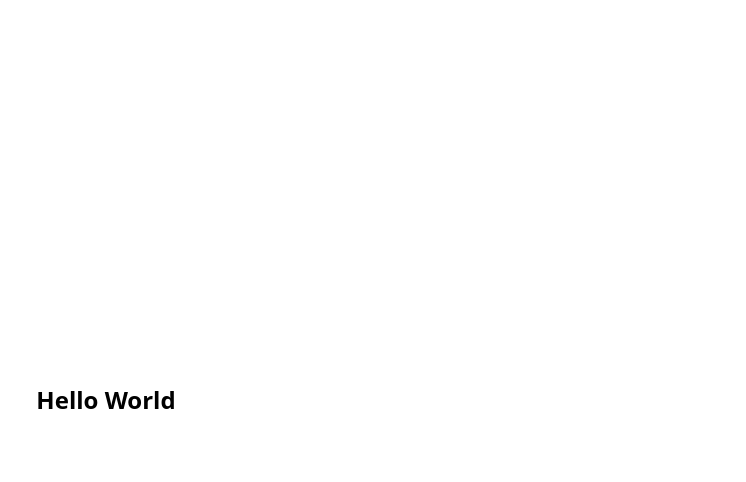
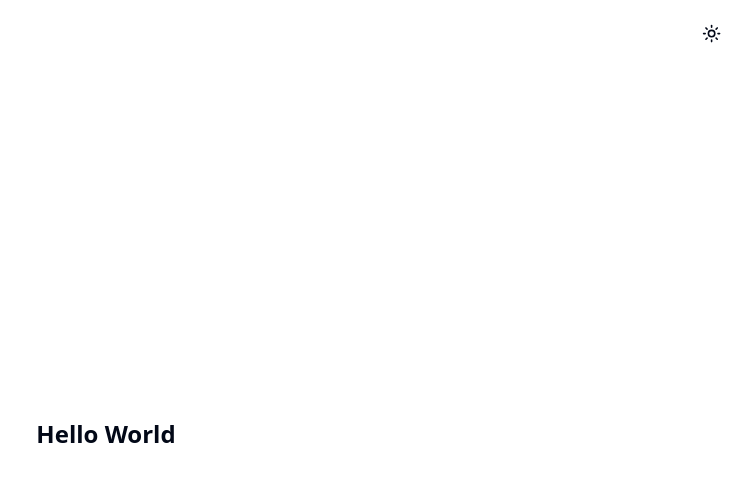
Before and after one commit to morotioye/tethernotes, a React (Vite) app: page / in a window 1280 px wide. Shown: the top 482 px of the page, without its empty margins (534-1280 px from the left). Built offline with nearby package versions, Linux system fonts and the light colour scheme.

Commit message:
themes 1

```diff
--- a/src/App.tsx
+++ b/src/App.tsx
@@ -1,11 +1,20 @@
 import React from 'react'
+import { ThemeProvider } from './components/theme-provider'
+import { ThemeToggle } from './components/theme-toggle'
 
 export default function App() {
   return (
-    <div className="h-screen w-screen flex items-center justify-center bg-white">
-      <h1 className="text-2xl font-semibold text-black">
-        Hello World
-      </h1>
-    </div>
+    <ThemeProvider defaultTheme="system" storageKey="app-theme">
+      <div className="h-screen w-screen flex flex-col bg-background text-foreground">
+        <div className="flex justify-end p-4">
+          <ThemeToggle />
+        </div>
+        <div className="flex-1 flex items-center justify-center">
+          <h1 className="text-2xl font-semibold">
+            Hello World
+          </h1>
+        </div>
+      </div>
+    </ThemeProvider>
   )
 }
--- /dev/null
+++ b/src/components/theme-provider.tsx
@@ -0,0 +1,73 @@
+import * as React from "react"
+import { createContext, useContext, useEffect, useState } from "react"
+
+type Theme = "dark" | "light" | "system"
+
+type ThemeProviderProps = {
+  children: React.ReactNode
+  defaultTheme?: Theme
+  storageKey?: string
+}
+
+type ThemeProviderState = {
+  theme: Theme
+  setTheme: (theme: Theme) => void
+}
+
+const initialState: ThemeProviderState = {
+  theme: "system",
+  setTheme: () => null,
+}
+
+const ThemeProviderContext = createContext<ThemeProviderState>(initialState)
+
+export function ThemeProvider({
+  children,
+  defaultTheme = "system",
+  storageKey = "vite-ui-theme",
+  ...props
+}: ThemeProviderProps) {
+  const [theme, setTheme] = useState<Theme>(
+    () => (localStorage.getItem(storageKey) as Theme) || defaultTheme
+  )
+
+  useEffect(() => {
+    const root = window.document.documentElement
+    root.classList.remove("light", "dark")
+
+    if (theme === "system") {
+      const systemTheme = window.matchMedia("(prefers-color-scheme: dark)")
+        .matches
+        ? "dark"
+        : "light"
+
+      root.classList.add(systemTheme)
+      return
+    }
+
+    root.classList.add(theme)
+  }, [theme])
+
+  const value = {
+    theme,
+    setTheme: (theme: Theme) => {
+      localStorage.setItem(storageKey, theme)
+      setTheme(theme)
+    },
+  }
+
+  return (
+    <ThemeProviderContext.Provider value={value} {...props}>
+      {children}
+    </ThemeProviderContext.Provider>
+  )
+}
+
+export const useTheme = () => {
+  const context = useContext(ThemeProviderContext)
+
+  if (context === undefined)
+    throw new Error("useTheme must be used within a ThemeProvider")
+
+  return context
+}
--- /dev/null
+++ b/src/components/theme-toggle.tsx
@@ -0,0 +1,37 @@
+import * as React from "react"
+import { Moon, Sun } from "lucide-react"
+import { Button } from "../components/ui/button"
+import {
+  DropdownMenu,
+  DropdownMenuContent,
+  DropdownMenuItem,
+  DropdownMenuTrigger,
+} from "../components/ui/dropdown-menu"
+import { useTheme } from "./theme-provider"
+
+export function ThemeToggle() {
+  const { setTheme } = useTheme()
+
+  return (
+    <DropdownMenu>
+      <DropdownMenuTrigger asChild>
+        <Button variant="ghost" size="icon" className="w-9 h-9">
+          <Sun className="h-[1.2rem] w-[1.2rem] rotate-0 scale-100 transition-all dark:-rotate-90 dark:scale-0" />
+          <Moon className="absolute h-[1.2rem] w-[1.2rem] rotate-90 scale-0 transition-all dark:rotate-0 dark:scale-100" />
+          <span className="sr-only">Toggle theme</span>
+        </Button>
+      </DropdownMenuTrigger>
+      <DropdownMenuContent align="end">
+        <DropdownMenuItem onClick={() => setTheme("light")}>
+          Light
+        </DropdownMenuItem>
+        <DropdownMenuItem onClick={() => setTheme("dark")}>
+          Dark
+        </DropdownMenuItem>
+        <DropdownMenuItem onClick={() => setTheme("system")}>
+          System
+        </DropdownMenuItem>
+      </DropdownMenuContent>
+    </DropdownMenu>
+  )
+}
--- /dev/null
+++ b/src/components/ui/button.tsx
@@ -0,0 +1,56 @@
+import * as React from "react"
+import { Slot } from "@radix-ui/react-slot"
+import { cva, type VariantProps } from "class-variance-authority"
+import { cn } from "../../lib/utils"
+
+const buttonVariants = cva(
+  "inline-flex items-center justify-center whitespace-nowrap rounded-md text-sm font-medium transition-colors focus-visible:outline-none focus-visible:ring-1 focus-visible:ring-ring disabled:pointer-events-none disabled:opacity-50",
+  {
+    variants: {
+      variant: {
+        default:
+          "bg-primary text-primary-foreground shadow hover:bg-primary/90",
+        destructive:
+          "bg-destructive text-destructive-foreground shadow-sm hover:bg-destructive/90",
+        outline:
+          "border border-input bg-background shadow-sm hover:bg-accent hover:text-accent-foreground",
+        secondary:
+          "bg-secondary text-secondary-foreground shadow-sm hover:bg-secondary/80",
+        ghost: "hover:bg-accent hover:text-accent-foreground",
+        link: "text-primary underline-offset-4 hover:underline",
+      },
+      size: {
+        default: "h-9 px-4 py-2",
+        sm: "h-8 rounded-md px-3 text-xs",
+        lg: "h-10 rounded-md px-8",
+        icon: "h-9 w-9",
+      },
+    },
+    defaultVariants: {
+      variant: "default",
+      size: "default",
+    },
+  }
+)
+
+export interface ButtonProps
+  extends React.ButtonHTMLAttributes<HTMLButtonElement>,
+    VariantProps<typeof buttonVariants> {
+  asChild?: boolean
+}
+
+const Button = React.forwardRef<HTMLButtonElement, ButtonProps>(
+  ({ className, variant, size, asChild = false, ...props }, ref) => {
+    const Comp = asChild ? Slot : "button"
+    return (
+      <Comp
+        className={cn(buttonVariants({ variant, size, className }))}
+        ref={ref}
+        {...props}
+      />
+    )
+  }
+)
+Button.displayName = "Button"
+
+export { Button, buttonVariants }
--- /dev/null
+++ b/src/components/ui/dropdown-menu.tsx
@@ -0,0 +1,47 @@
+import * as React from "react"
+import * as DropdownMenuPrimitive from "@radix-ui/react-dropdown-menu"
+import { cn } from "../../lib/utils"
+
+const DropdownMenu = DropdownMenuPrimitive.Root
+
+const DropdownMenuTrigger = DropdownMenuPrimitive.Trigger
+
+const DropdownMenuContent = React.forwardRef<
+  React.ElementRef<typeof DropdownMenuPrimitive.Content>,
+  React.ComponentPropsWithoutRef<typeof DropdownMenuPrimitive.Content>
+>(({ className, sideOffset = 4, ...props }, ref) => (
+  <DropdownMenuPrimitive.Portal>
+    <DropdownMenuPrimitive.Content
+      ref={ref}
+      sideOffset={sideOffset}
+      className={cn(
+        "z-50 min-w-[8rem] overflow-hidden rounded-md border bg-popover p-1 text-popover-foreground shadow-md animate-in data-[side=bottom]:slide-in-from-top-2 data-[side=left]:slide-in-from-right-2 data-[side=right]:slide-in-from-left-2 data-[side=top]:slide-in-from-bottom-2",
+        className
+      )}
+      {...props}
+    />
+  </DropdownMenuPrimitive.Portal>
+))
+DropdownMenuContent.displayName = DropdownMenuPrimitive.Content.displayName
+
+const DropdownMenuItem = React.forwardRef<
+  React.ElementRef<typeof DropdownMenuPrimitive.Item>,
+  React.ComponentPropsWithoutRef<typeof DropdownMenuPrimitive.Item>
+>(({ className, ...props }, ref) => (
+  <DropdownMenuPrimitive.Item
+    ref={ref}
+    className={cn(
+      "relative flex cursor-default select-none items-center rounded-sm px-2 py-1.5 text-sm outline-none transition-colors focus:bg-accent focus:text-accent-foreground data-[disabled]:pointer-events-none data-[disabled]:opacity-50",
+      className
+    )}
+    {...props}
+  />
+))
+DropdownMenuItem.displayName = DropdownMenuPrimitive.Item.displayName
+
+export {
+  DropdownMenu,
+  DropdownMenuTrigger,
+  DropdownMenuContent,
+  DropdownMenuItem,
+}
--- a/src/index.css
+++ b/src/index.css
@@ -1,3 +1,50 @@
 @tailwind base;
 @tailwind components;
 @tailwind utilities;
+
+@layer base {
+  :root {
+    --background: 0 0% 100%;
+    --foreground: 222.2 84% 4.9%;
+    --card: 0 0% 100%;
+    --card-foreground: 222.2 84% 4.9%;
+    --popover: 0 0% 100%;
+    --popover-foreground: 222.2 84% 4.9%;
+    --primary: 222.2 47.4% 11.2%;
+    --primary-foreground: 210 40% 98%;
+    --secondary: 210 40% 96.1%;
+    --secondary-foreground: 222.2 47.4% 11.2%;
+    --muted: 210 40% 96.1%;
+    --muted-foreground: 215.4 16.3% 46.9%;
+    --accent: 210 40% 96.1%;
+    --accent-foreground: 222.2 47.4% 11.2%;
+    --destructive: 0 84.2% 60.2%;
+    --destructive-foreground: 210 40% 98%;
+    --border: 214.3 31.8% 91.4%;
+    --input: 214.3 31.8% 91.4%;
+    --ring: 222.2 84% 4.9%;
+    --radius: 0.5rem;
+  }
+
+  .dark {
+    --background: 222.2 84% 4.9%;
+    --foreground: 210 40% 98%;
+    --card: 222.2 84% 4.9%;
+    --card-foreground: 210 40% 98%;
+    --popover: 222.2 84% 4.9%;
+    --popover-foreground: 210 40% 98%;
+    --primary: 210 40% 98%;
+    --primary-foreground: 222.2 47.4% 11.2%;
+    --secondary: 217.2 32.6% 17.5%;
+    --secondary-foreground: 210 40% 98%;
+    --muted: 217.2 32.6% 17.5%;
+    --muted-foreground: 215 20.2% 65.1%;
+    --accent: 217.2 32.6% 17.5%;
+    --accent-foreground: 210 40% 98%;
+    --destructive: 0 62.8% 30.6%;
+    --destructive-foreground: 210 40% 98%;
+    --border: 217.2 32.6% 17.5%;
+    --input: 217.2 32.6% 17.5%;
+    --ring: 212.7 26.8% 83.9%;
+  }
+}
--- a/tailwind.config.js
+++ b/tailwind.config.js
@@ -1,11 +1,53 @@
 /** @type {import('tailwindcss').Config} */
 module.exports = {
+  darkMode: ["class"],
   content: [
     './src/**/*.{ts,tsx}',
     './index.html',
   ],
   theme: {
-    extend: {},
+    extend: {
+      colors: {
+        border: "hsl(var(--border))",
+        input: "hsl(var(--input))",
+        ring: "hsl(var(--ring))",
+        background: "hsl(var(--background))",
+        foreground: "hsl(var(--foreground))",
+        primary: {
+          DEFAULT: "hsl(var(--primary))",
+          foreground: "hsl(var(--primary-foreground))",
+        },
+        secondary: {
+          DEFAULT: "hsl(var(--secondary))",
+          foreground: "hsl(var(--secondary-foreground))",
+        },
+        destructive: {
+          DEFAULT: "hsl(var(--destructive))",
+          foreground: "hsl(var(--destructive-foreground))",
+        },
+        muted: {
+          DEFAULT: "hsl(var(--muted))",
+          foreground: "hsl(var(--muted-foreground))",
+        },
+        accent: {
+          DEFAULT: "hsl(var(--accent))",
+          foreground: "hsl(var(--accent-foreground))",
+        },
+        popover: {
+          DEFAULT: "hsl(var(--popover))",
+          foreground: "hsl(var(--popover-foreground))",
+        },
+        card: {
+          DEFAULT: "hsl(var(--card))",
+          foreground: "hsl(var(--card-foreground))",
+        },
+      },
+      borderRadius: {
+        lg: "var(--radius)",
+        md: "calc(var(--radius) - 2px)",
+        sm: "calc(var(--radius) - 4px)",
+      },
+    },
   },
   plugins: [],
 }
```
Also changed, not shown: package.json (+5 -4 lines), 1 other file (tests, documents, lock files or other folders).
